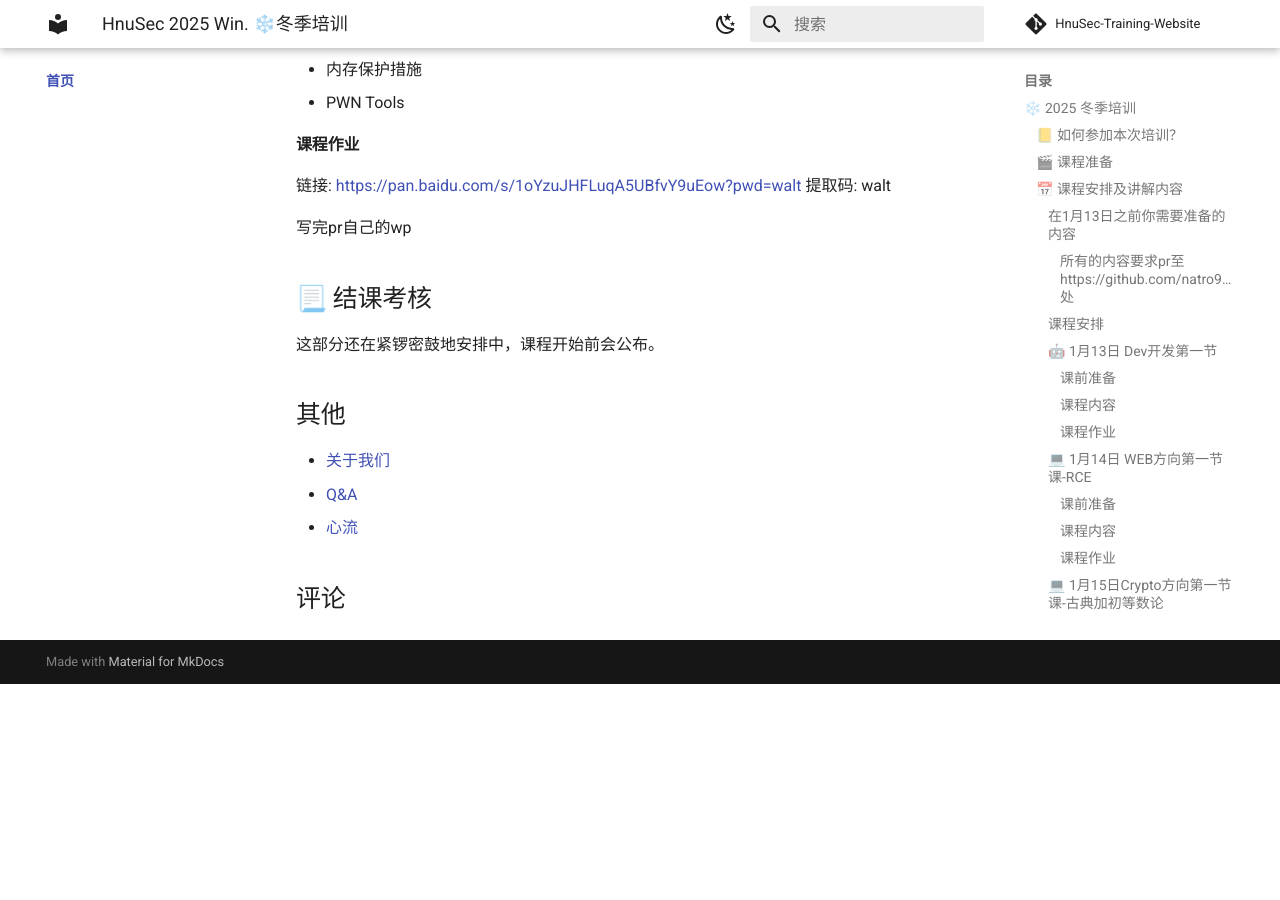
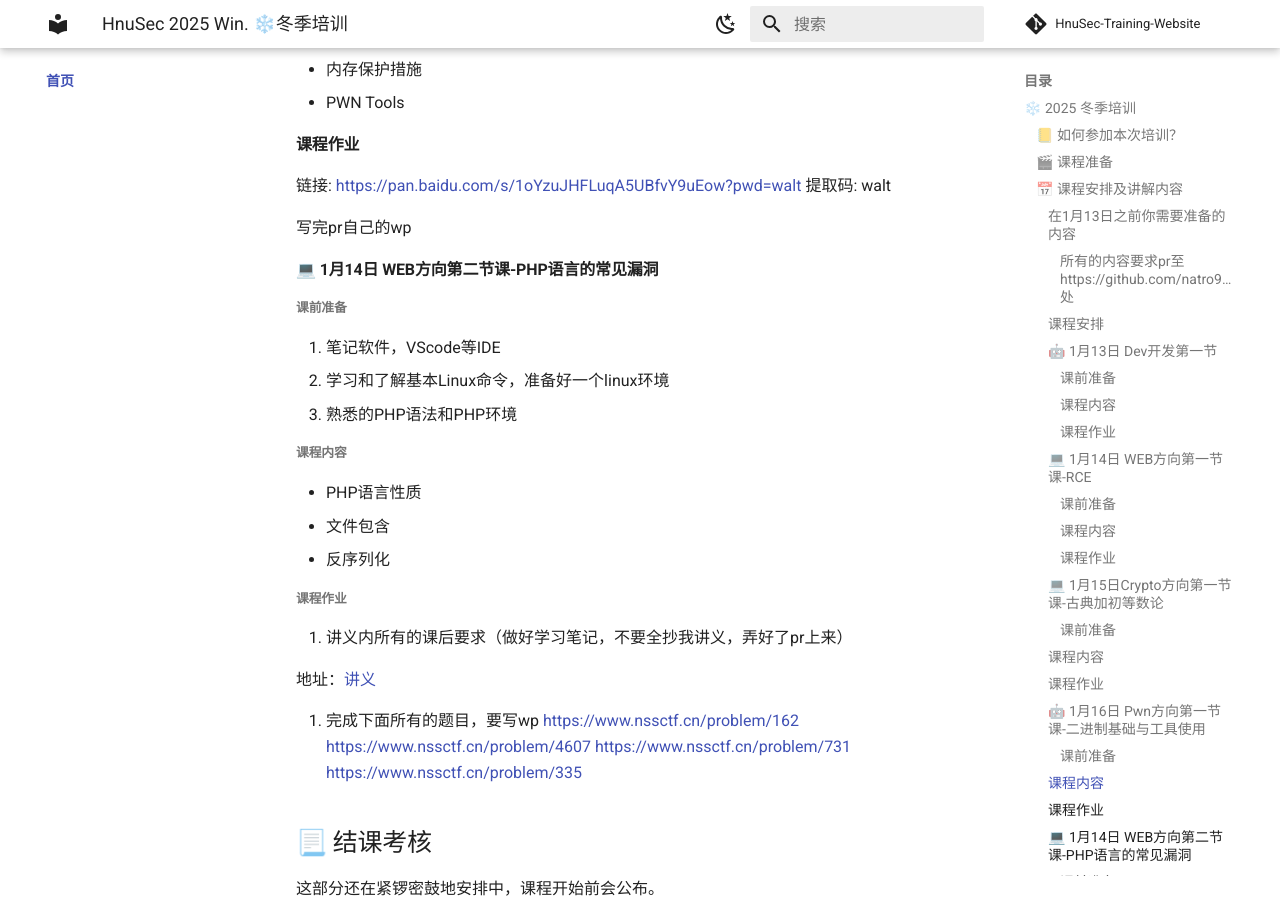
Before and after one commit to natro92/HnuSec-Training-Website, an MkDocs documentation site: the page built from docs/index.md, in a window 1280 px wide and 900 px high, scrolled down 7340 px. Built offline with MkDocs 1.6.1 and Material for MkDocs 9.7.7, drawn with Linux system fonts in a browser that asks for light colours; comment, search, counter and statistics services are not loaded; before the commit the page ends 8024 px from its top, so only the background shows below that.

Commit message:
Update index.md

```diff
--- a/docs/index.md
+++ b/docs/index.md
@@ -336,6 +336,31 @@ https://github.com/natro92/HnuSec-Training-Website/blob/main/docs/pwn/lesson-1.m
 
 写完pr自己的wp
 
+#### 💻 1月14日 WEB方向第二节课-PHP语言的常见漏洞
+
+##### 课前准备
+
+1. 笔记软件，VScode等IDE
+2. 学习和了解基本Linux命令，准备好一个linux环境
+3. 熟悉的PHP语法和PHP环境
+
+##### 课程内容
+
+- PHP语言性质
+- 文件包含
+- 反序列化
+
+##### 课程作业
+
+1. 讲义内所有的课后要求（做好学习笔记，不要全抄我讲义，弄好了pr上来）
+
+地址：[讲义](https://github.com/natro92/HnuSec-Training-Website/blob/main/docs/web/PHP%E8%AF%AD%E8%A8%80%E7%9A%84%E6%BC%8F%E6%B4%9E.md)
+
+2. 完成下面所有的题目，要写wp
+   https://www.nssctf.cn/problem/162
+   https://www.nssctf.cn/problem/4607
+   https://www.nssctf.cn/problem/731
+   https://www.nssctf.cn/problem/335
 
 ## 📃 结课考核
 
```
